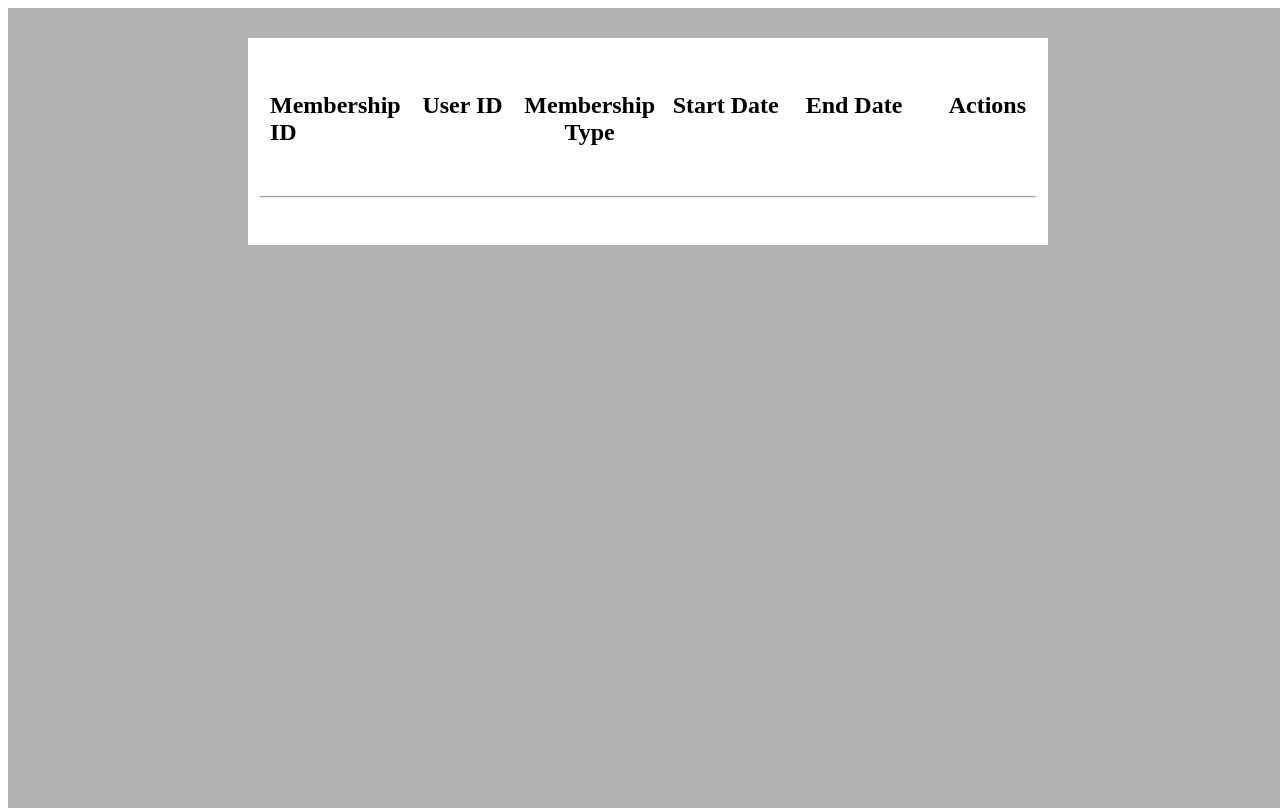
After one commit to ceveline/HoopVille, a PHP site: template app/views/Admin/Membership/list.php in a window 1280 px wide. The commit adds this page. Run offline with PHP 8.4, Linux system fonts and the light colour scheme; the template is opened without the code that fills it, so the values that code supplies are empty.

Commit message:
admin delete membership works + list all memberships as well

```diff
--- a/app/controllers/Profile.php
+++ b/app/controllers/Profile.php
@@ -26,4 +26,5 @@ class Profile extends \app\core\Controller {
         }
     }
 
+
 }
--- a/app/routes.php
+++ b/app/routes.php
@@ -32,3 +32,5 @@ $this->addRoute('User/membership', 'Membership,list_user');
 $this->addRoute('User/membership/create', 'Membership,create');
 $this->addRoute('User/membership/edit', 'Membership,edit');
 $this->addRoute('User/membership/delete', 'Membership,delete');
+$this->addRoute('Admin/membership/list', 'Membership,list_admin');
+$this->addRoute('Admin/membership/delete/{membership_id}', 'Membership,deleteById');
--- /dev/null
+++ b/app/views/Admin/Membership/list.php
@@ -0,0 +1,52 @@
+<!DOCTYPE html>
+<html lang="en">
+<head>
+    <meta charset="UTF-8">
+    <meta http-equiv="X-UA-Compatible" content="IE=edge">
+    <meta name="viewport" content="width=device-width, initial-scale=1.0">
+    <title>News & Updates</title>
+    <link rel="stylesheet" href="https://cdnjs.cloudflare.com/ajax/libs/font-awesome/6.5.2/css/all.min.css"
+        integrity="sha512-SnH5WK+bZxgPHs44uWIX+LLJAJ9/2PkPKZ5QiAj6Ta86w+fsb2TkcmfRyVX3pBnMFcV7oQPJkl9QevSCWr3W6A=="
+        crossorigin="anonymous" referrerpolicy="no-referrer" />
+    <script src="https://ajax.googleapis.com/ajax/libs/jquery/3.7.1/jquery.min.js"></script>
+    <!-- <link href="https://cdn.jsdelivr.net/npm/bootstrap@5.3.2/dist/css/bootstrap.min.css" rel="stylesheet" integrity="sha384-T3c6CoIi6uLrA9TneNEoa7RxnatzjcDSCmG1MXxSR1GAsXEV/Dwwykc2MPK8M2HN" crossorigin="anonymous"> -->
+    <!-- <script src="https://cdn.jsdelivr.net/npm/bootstrap@5.3.2/dist/js/bootstrap.bundle.min.js" integrity="sha384-C6RzsynM9kWDrMNeT87bh95OGNyZPhcTNXj1NW7RuBCsyN/o0jlpcV8Qyq46cDfL" crossorigin="anonymous"></script> -->
+    <link rel="stylesheet" href="/assets/styles/publication_list.css">
+</head>
+<body>
+    <div class="background">
+        <div class="content">
+        <div class="column-name">
+            <h4 id='column-title'>Membership ID</h4>
+            <h4 id='column-text'>User ID</h4>
+            <h4 id='column-text'>Membership Type</h4>
+            <h4 id='column-action'>Start Date</h4>
+            <h4 id='column-action'>End Date</h4>
+            <h4 id='column-action'>Actions</h4>
+            </div>
+            <hr class="solid">
+            <div class="list">
+                <table>
+                    <?php foreach ($memberships as $mb) : ?>
+                        <div class="pub-item">
+                            <tr class='table-rows'>
+                                <td id='left'><?php echo $mb->membership_id ?></td>
+                                <td id='middle'><?php echo $mb->user_id ?></td>
+                                <td id='middle'><?php echo $mb->membership_type ?></td>
+                                <td id='middle'><?php echo $mb->start_date ?></td>
+                                <td id='middle'><?php echo $mb->end_date ?></td>
+                                <div class="buttons">
+                                    <td id='right'>
+                                        <a id='edit-button' class="btn btn-primary">Edit</a>
+                                        <a id='delete-button' class="btn btn-danger" href="/Admin/membership/delete/<?= $mb->membership_id?>">Delete</a>
+                                    </td>
+                                </div>
+                            </tr>
+                    <?php endforeach; ?>
+
+                </table>
+            </div>
+        </div>
+    </div>
+</body>
+</html>
```
Also changed, not shown: app/controllers/Membership.php (+19 -0 lines), app/models/Membership.php (+10 -1 lines), app/models/Profile.php (+18 -0 lines).
